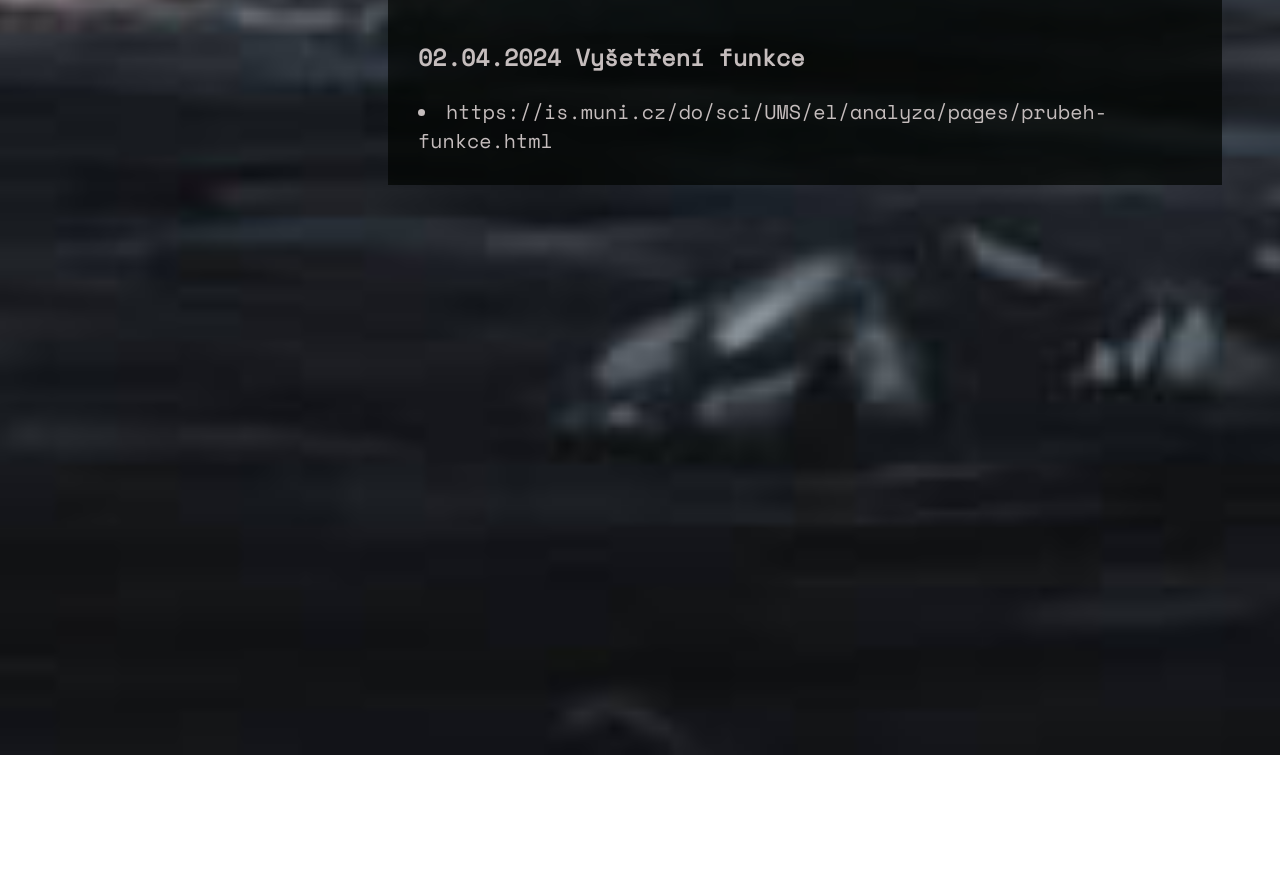
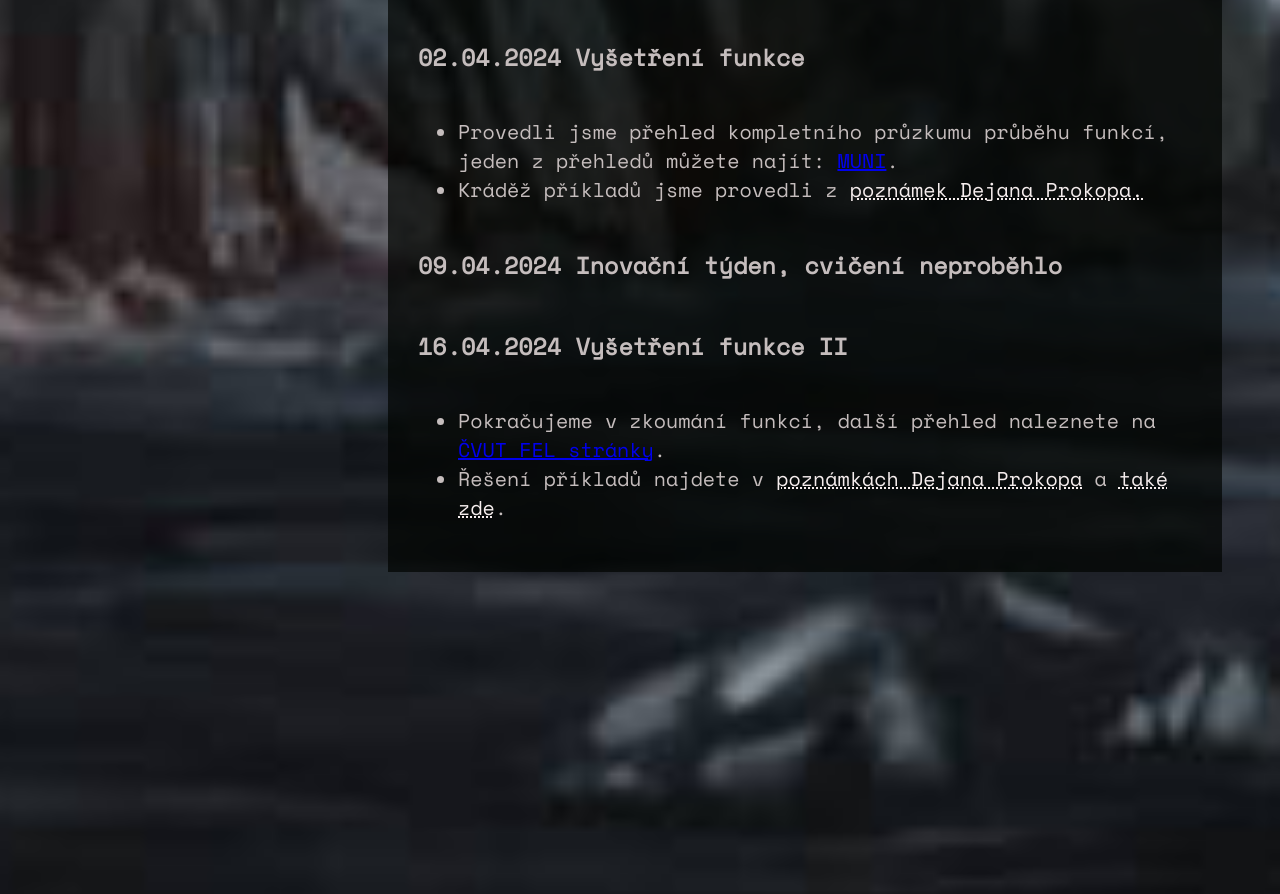
Before and after one commit to KristianVitovsky/personalweb, a plain HTML site: page LS24MatAVSE.html in a window 1280 px wide. Shown: the part 4396-5290 px from the top of the page. Before the commit the page ends 5151 px from the top, so only its background shows below. Drawn offline with nearby package versions, Linux system fonts and the light colour scheme; some packages are replaced by stand-ins of ours.

Commit message:
zapis hodin

```diff
--- a/LS24MatAVSE.html
+++ b/LS24MatAVSE.html
@@ -115,8 +115,18 @@
                         </ul>
                        </p>
                        <p><h3>02.04.2024 Vyšetření funkce</h3>
-                        <li>https://is.muni.cz/do/sci/UMS/el/analyza/pages/prubeh-funkce.html</li></p>
+                        <ul>
+                        <li>Provedli jsme přehled kompletního průzkumu průběhu funkcí, jeden z přehledů můžete najít:  <a href="https://is.muni.cz/do/sci/UMS/el/analyza/pages/prubeh-funkce.html" target="_blank">MUNI</a>.</li>
+                        <li> Kráděž příkladů jsme provedli z <a class="intext" href="https://prokopdejan.jecool.net/files/cv8.pdf" target="_blank" style="font-size: 20px;">poznámek Dejana Prokopa.</a></li>
+                        </ul></p>
 
+                        <p><h3>09.04.2024 Inovační týden, cvičení neproběhlo</h3></p>
+
+                        <p><h3>16.04.2024 Vyšetření funkce II</h3>
+                            <ul>
+                            <li>Pokračujeme v zkoumání funkcí, další přehled naleznete na <a href="https://math.fel.cvut.cz/mt/txtc/3/txc3cb3.htm" target="_blank">ČVUT FEL stránky</a>.</li>
+                            <li>  Řešení příkladů najdete v <a class="intext" href="https://prokopdejan.jecool.net/files/cv8.pdf" target="_blank" style="font-size: 20px;">poznámkách Dejana Prokopa</a> a <a class="intext" href="https://prokopdejan.jecool.net/files/cv9.pdf" target="_blank" style="font-size: 20px;">také zde</a>.</li>
+                            </ul></p>
 
                     </div>
                 </div>
```
